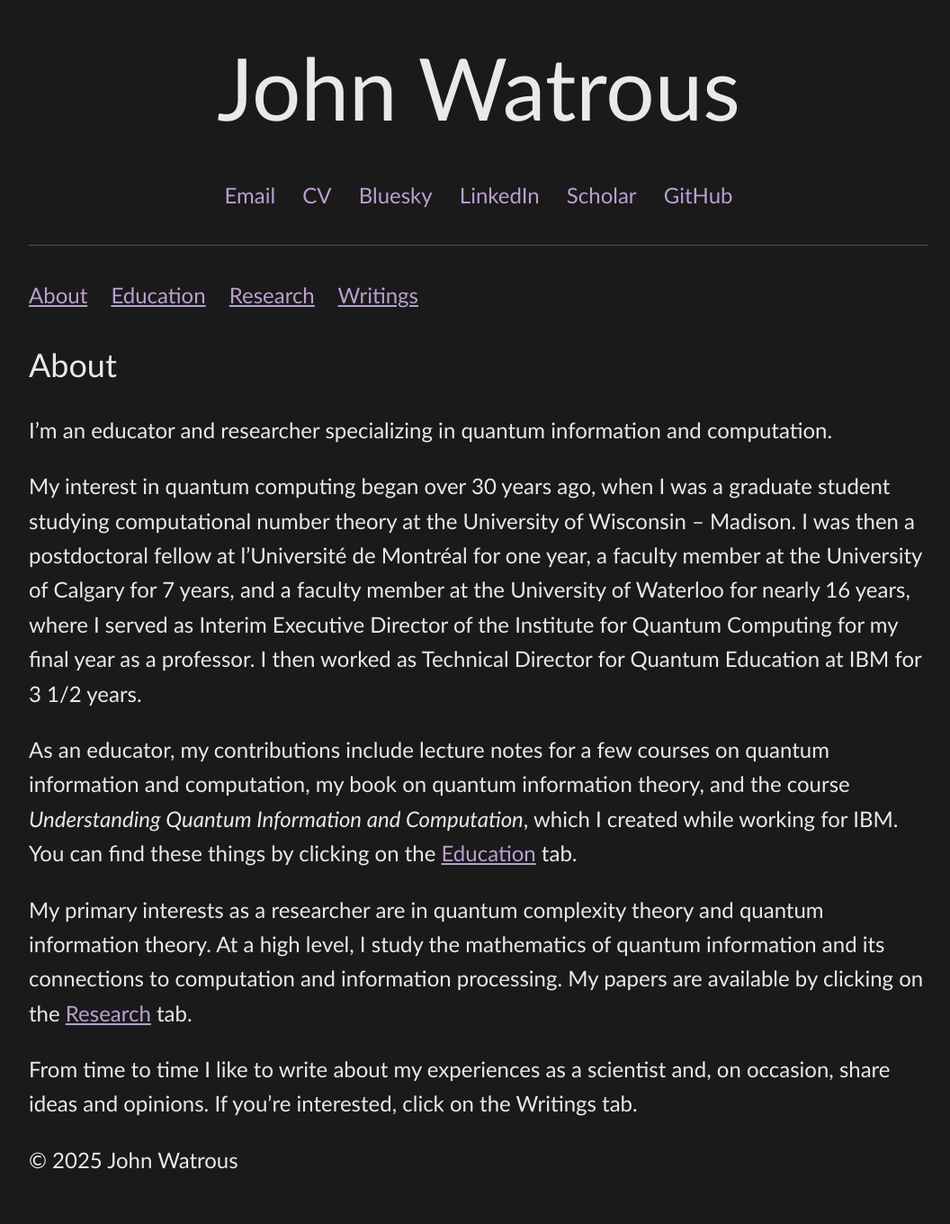
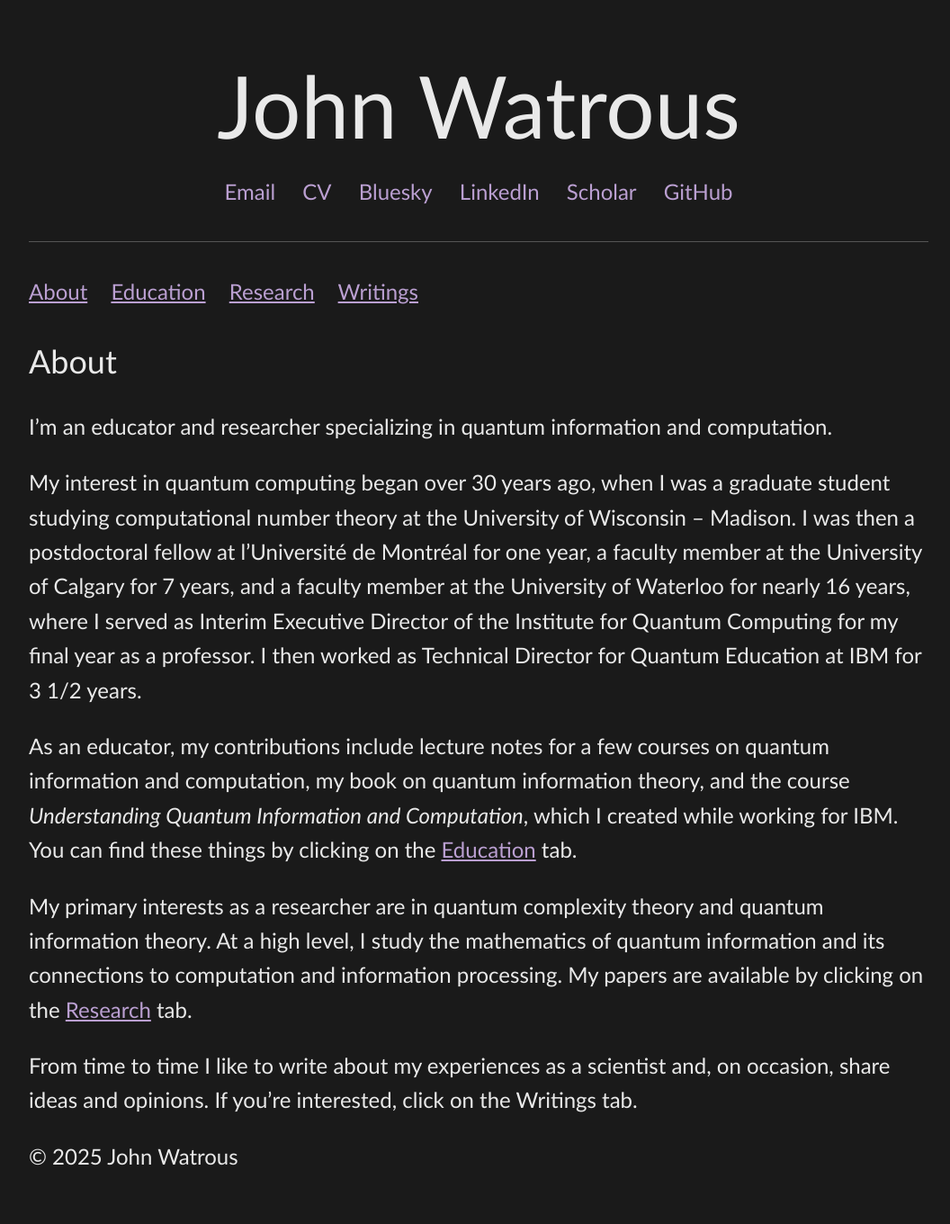
Before and after one commit to jhwatrous/jhwatrous.github.io, a Jekyll site: the page built from index.md, in a window 1280 px wide. Shown: the whole page at 90% size, without its empty margins (108-1164 px from the left). Built offline with Jekyll 4.4.1, drawn with Linux system fonts in a browser that asks for light colours.

Commit message:
Revising...

```diff
--- a/assets/css/simple-dark.css
+++ b/assets/css/simple-dark.css
@@ -14,7 +14,7 @@ body {
 .container {
     max-width: 1000px;
     margin: 0 auto;
-    padding: 20px;
+    padding: 40px 20px;
 }
 
 h1, h2, h3 {
@@ -25,7 +25,7 @@ h1, h2, h3 {
 header h1 {
     text-align: center;
     margin-top: 0;
-    margin-bottom: 0.25em;
+    margin-bottom: 0;
     font-size: 4em;
 }
 
```
